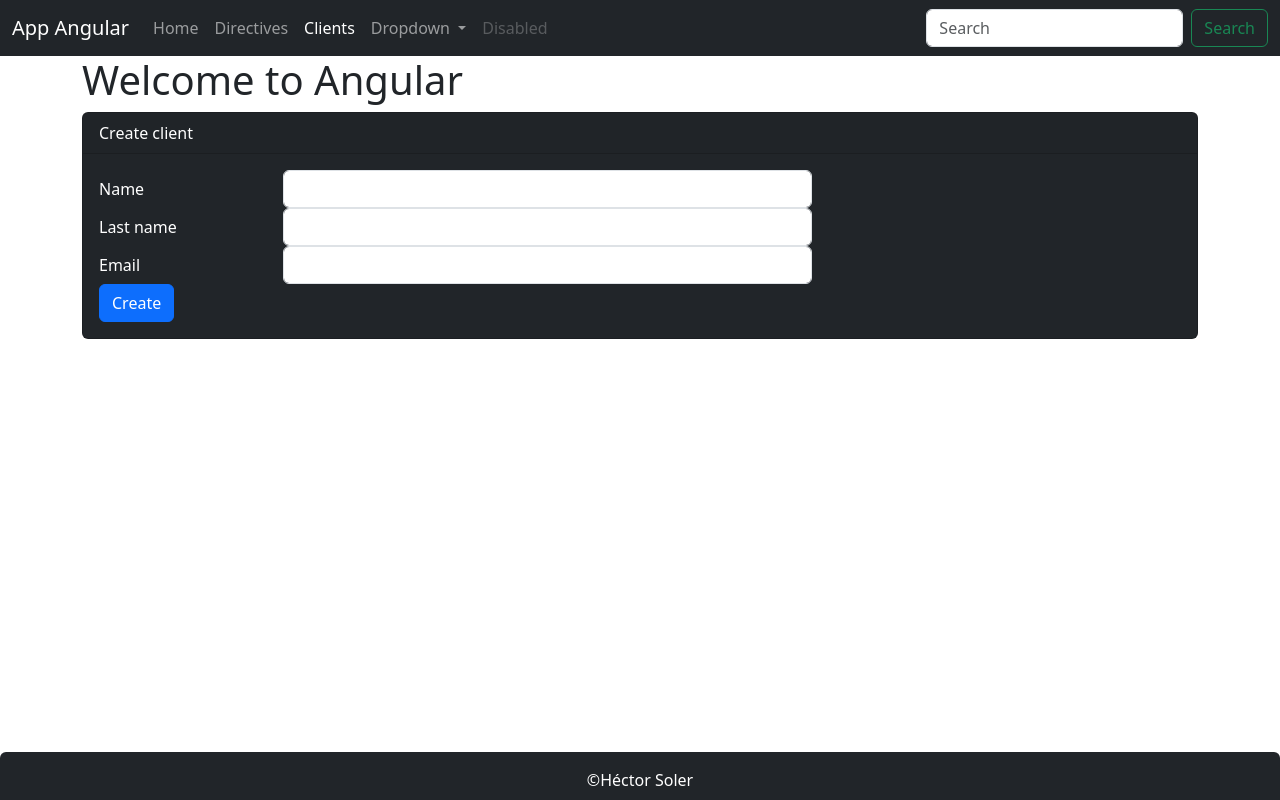
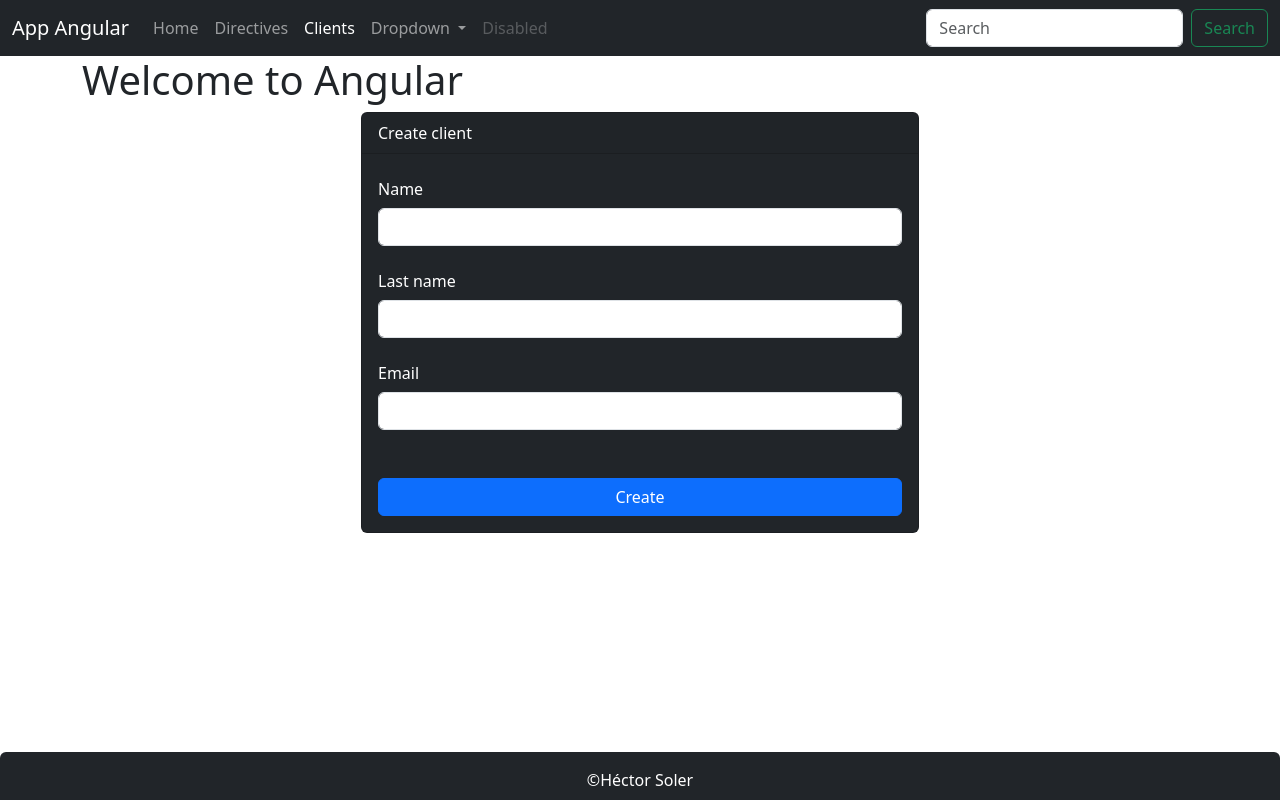
Before and after one commit to hesoler/clientes-front, an Angular app: page /clients/form in a window 1280 px wide. Built offline with nearby package versions, Linux system fonts and the light colour scheme.

Commit message:
Add edit clients functionality

```diff
--- a/src/app/app.routes.ts
+++ b/src/app/app.routes.ts
@@ -9,5 +9,6 @@ export const routes: Routes = [
   { path: 'directives', component: DirectiveComponent },
   { path: 'clients', component: ClientsComponent },
   { path: 'clients/form', component: FormComponent },
+  { path: 'clients/form/:id', component: FormComponent },
   { path: '**', title: '404 Not Found Clientes App', component: PageNotFoundComponent }
 ]
--- a/src/app/clients/client.service.ts
+++ b/src/app/clients/client.service.ts
@@ -11,14 +11,22 @@ export class ClientService {
 
   private httpHeaders = new HttpHeaders({ 'Content-Type': 'application/json' })
 
-  constructor (private readonly http: HttpClient) {}
+  constructor (private readonly http: HttpClient) { }
 
   getClients (): Observable<Client[]> {
     return this.http.get<Client[]>(this.endPoint)
     // return of(clients)
   }
 
-  create (client:Client): Observable<Client> {
+  create (client: Client): Observable<Client> {
     return this.http.post<Client>(this.endPoint, client, { headers: this.httpHeaders })
   }
+
+  getClient (id: number): Observable<Client> {
+    return this.http.get<Client>(`${this.endPoint}/${id}`)
+  }
+
+  update (client: Client): Observable<Client> {
+    return this.http.put<Client>(`${this.endPoint}/${client.id}`, client, { headers: this.httpHeaders })
+  }
 }
--- a/src/app/clients/clients.component.html
+++ b/src/app/clients/clients.component.html
@@ -13,19 +13,23 @@
       <thead>
         <tr>
           <th>Id</th>
-          <th>Nombre</th>
-          <th>Apellido</th>
+          <th>Name</th>
+          <th>Last name</th>
           <th>Email</th>
-          <th>Fecha</th>
+          <th>Created at</th>
+          <th>Edit</th>
         </tr>
       </thead>
       <tbody>
-        <tr *ngFor="let cliente of clientes">
-          <td>{{cliente.id}}</td>
-          <td>{{cliente.name}}</td>
-          <td>{{cliente.lastName}}</td>
-          <td>{{cliente.email}}</td>
-          <td>{{cliente.createdAt}}</td>
+        <tr *ngFor="let client of clients">
+          <td>{{client.id}}</td>
+          <td>{{client.name}}</td>
+          <td>{{client.lastName}}</td>
+          <td>{{client.email}}</td>
+          <td>{{client.createdAt}}</td>
+          <td>
+            <button type="button" name="button" [routerLink]="['form', client.id]" class="btn btn-primary">Edit</button>
+          </td>
         </tr>
       </tbody>
     </table>
--- a/src/app/clients/clients.component.ts
+++ b/src/app/clients/clients.component.ts
@@ -12,16 +12,16 @@ import { RouterLink } from '@angular/router'
   templateUrl: './clients.component.html'
 })
 export class ClientsComponent implements OnInit {
-  clientes!: Client[]
-  private readonly clienteService: ClientService
+  clients!: Client[]
+  private readonly clientService: ClientService
 
   constructor (clienteService: ClientService) {
-    this.clienteService = clienteService
+    this.clientService = clienteService
   }
 
   ngOnInit () {
-    this.clienteService.getClients().subscribe(
-      clientes => { this.clientes = clientes }
+    this.clientService.getClients().subscribe(
+      clients => { this.clients = clients }
     )
   }
 }
--- a/src/app/clients/form/form.component.css
+++ b/src/app/clients/form/form.component.css
@@ -0,0 +1,4 @@
+.app-form {
+  width: 50%;
+  margin-inline: auto;
+}
--- a/src/app/clients/form/form.component.html
+++ b/src/app/clients/form/form.component.html
@@ -1,35 +1,30 @@
-<div class="card bg-dark text-white">
+<div class="card bg-dark text-white app-form">
   <div class="card-header">{{ title }}</div>
   <div class="card-body">
 
-    <form (ngSubmit)="create()">
-      <div class="card-group row">
-        <label for="name" class="col-form-label col-sm-2">Name</label>
-        <div class="col-sm-6">
-          <input type="text" class="form-control" [(ngModel)]="client.name" id="name" name="name">
-        </div>
+    <form>
+      <div class="mb-3">
+        <label for="name" class="col-form-label">Name</label>
+        <input type="text" class="form-control" [(ngModel)]="client.name" id="name" name="name">
       </div>
 
-      <div class="card-group row">
-        <label for="lastName" class="col-form-label col-sm-2">Last name</label>
-        <div class="col-sm-6">
-          <input type="text" class="form-control" [(ngModel)]="client.lastName" id="lastName" name="lastName">
-        </div>
+      <div class="mb-3">
+        <label for="lastName" class="col-form-label">Last name</label>
+        <input type="text" class="form-control" [(ngModel)]="client.lastName" id="lastName" name="lastName">
       </div>
 
-      <div class="card-group row">
-        <label for="email" class="col-form-label col-sm-2">Email</label>
-        <div class="col-sm-6">
-          <input type="text" class="form-control" [(ngModel)]="client.email" id="email" name="email">
-        </div>
+      <div class="mb-3">
+        <label for="email" class="col-form-label">Email</label>
+        <input type="text" class="form-control" [(ngModel)]="client.email" id="email" name="email">
       </div>
 
-      <div class="card-group row">
-        <div class="col-sm-6">
-          <button class="btn btn-primary">
-            Create
-          </button>
-        </div>
+      <div class="card-link row ms-sm-0 me-sm-0 mt-5">
+        <button class="btn btn-primary" (click)="create()" *ngIf="!client.id else elseBlock">
+          Create
+        </button>
+        <ng-template #elseBlock>
+          <button class="btn btn-primary" (click)="update()">Edit</button>
+        </ng-template>
       </div>
     </form>
 
--- a/src/app/clients/form/form.component.ts
+++ b/src/app/clients/form/form.component.ts
@@ -1,13 +1,14 @@
+import { CommonModule } from '@angular/common'
 import { Component, OnInit } from '@angular/core'
 import { FormsModule } from '@angular/forms'
-import { Router } from '@angular/router'
+import { ActivatedRoute, Router } from '@angular/router'
 import Swal from 'sweetalert2'
 import { Client } from '../client'
 import { ClientService } from './../client.service'
 @Component({
   selector: 'app-form',
   standalone: true,
-  imports: [FormsModule],
+  imports: [FormsModule, CommonModule],
   templateUrl: './form.component.html',
   styleUrl: './form.component.css'
 })
@@ -17,9 +18,22 @@ export class FormComponent implements OnInit {
 
   constructor (
     private readonly clientService: ClientService,
-    private readonly router: Router
+    private readonly router: Router,
+    private readonly activatedRoute: ActivatedRoute
   ) {
 
+  }
+
+  loadClient (): void {
+    this.activatedRoute.params.subscribe(params => {
+      const id = params['id']
+
+      if (id) {
+        this.clientService.getClient(id).subscribe((client) => {
+          this.client = client
+        })
+      }
+    })
   }
 
   public create (): void {
@@ -38,5 +52,23 @@ export class FormComponent implements OnInit {
       )
   }
 
-  ngOnInit () { }
+  update (): void {
+    this.title = 'Update client'
+
+    this.clientService.update(this.client)
+      .subscribe((client) => {
+        this.router.navigate(['/clients'])
+        Swal.fire({
+          title: 'Edit client',
+          text: `Client ${client.name} updated successfully!`,
+          icon: 'success',
+          showConfirmButton: false,
+          timer: 2000
+        })
+      })
+  }
+
+  ngOnInit () {
+    this.loadClient()
+  }
 }
--- a/src/app/footer/footer.component.ts
+++ b/src/app/footer/footer.component.ts
@@ -1,5 +1,5 @@
 import { CommonModule } from '@angular/common'
-import { ChangeDetectionStrategy, Component } from '@angular/core'
+import { Component } from '@angular/core'
 
 @Component({
   selector: 'app-footer',
@@ -8,8 +8,7 @@ import { ChangeDetectionStrategy, Component } from '@angular/core'
     CommonModule
   ],
   templateUrl: './footer.component.html',
-  styleUrl: './footer.component.css',
-  changeDetection: ChangeDetectionStrategy.OnPush
+  styleUrl: './footer.component.css'
 })
 export class FooterComponent {
   autor: any = { nombre: 'Héctor', apellido: 'Soler' }
```
